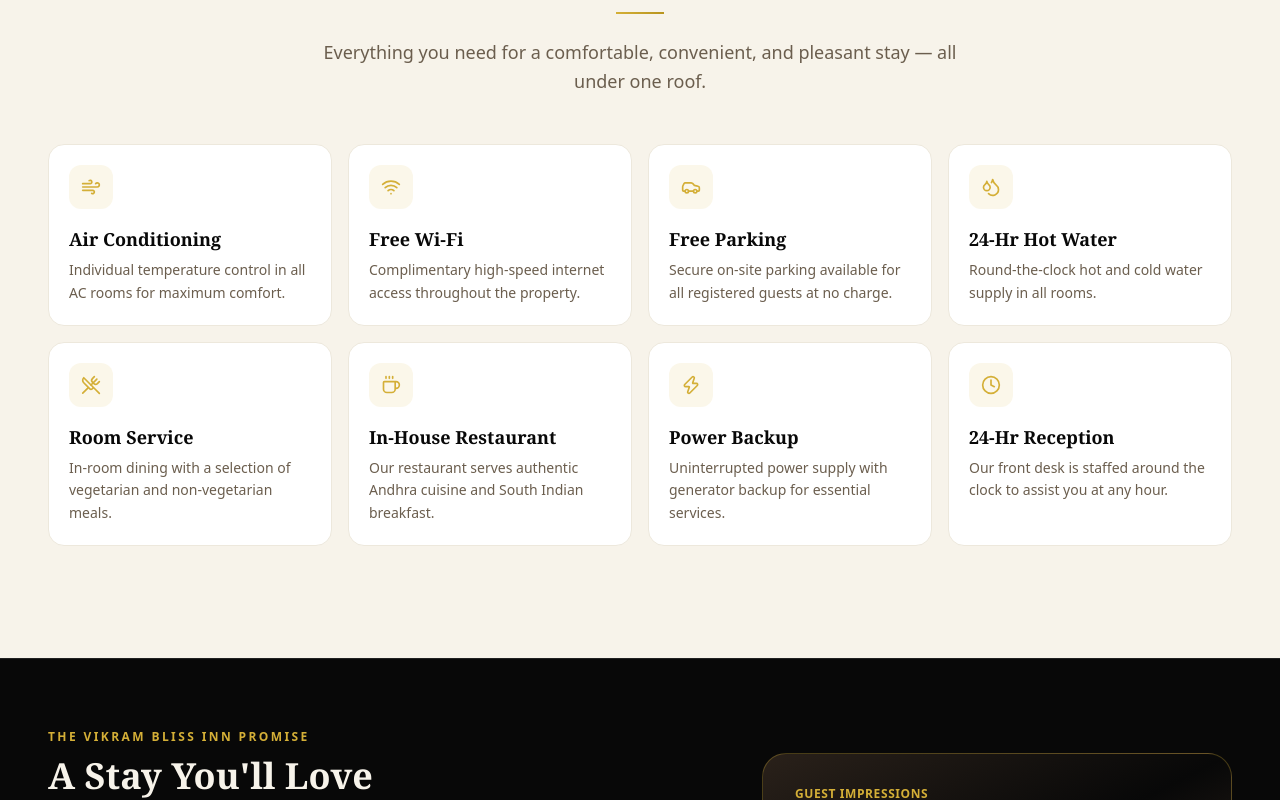
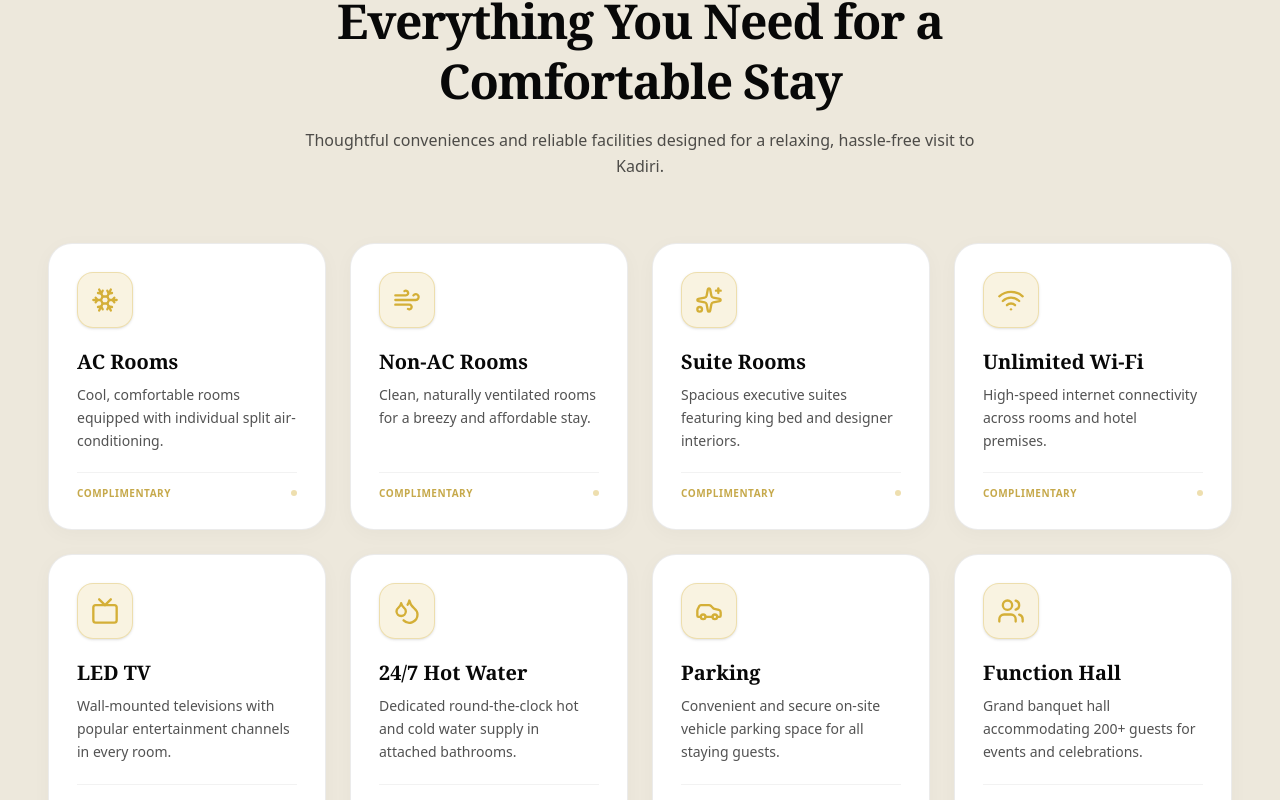
Before and after one commit to Mallem8704/vikram, a Next.js app: page / in a window 1280 px wide. Shown: the part 2820-3620 px from the top of the page. Built offline with nearby package versions, Linux system fonts and the light colour scheme.

Commit message:
feat: build premium Amenities section with cream background, black text, gold icon accents, and 4/2/2 responsive grid

```diff
--- a/components/Amenities.tsx
+++ b/components/Amenities.tsx
@@ -1,31 +1,138 @@
-import AmenityCard from "@/components/AmenityCard";
-import SectionHeading from "@/components/SectionHeading";
-import { amenities } from "@/lib/data/amenities";
+import {
+  Snowflake,
+  Wind,
+  Sparkles,
+  Wifi,
+  Tv,
+  Droplets,
+  Car,
+  Users,
+} from "lucide-react";
+import { cn } from "@/lib/utils";
+
+export interface AmenityItem {
+  name: string;
+  description: string;
+  icon: React.ComponentType<{ className?: string }>;
+}
+
+export const AMENITY_ITEMS: AmenityItem[] = [
+  {
+    name: "AC Rooms",
+    description: "Cool, comfortable rooms equipped with individual split air-conditioning.",
+    icon: Snowflake,
+  },
+  {
+    name: "Non-AC Rooms",
+    description: "Clean, naturally ventilated rooms for a breezy and affordable stay.",
+    icon: Wind,
+  },
+  {
+    name: "Suite Rooms",
+    description: "Spacious executive suites featuring king bed and designer interiors.",
+    icon: Sparkles,
+  },
+  {
+    name: "Unlimited Wi-Fi",
+    description: "High-speed internet connectivity across rooms and hotel premises.",
+    icon: Wifi,
+  },
+  {
+    name: "LED TV",
+    description: "Wall-mounted televisions with popular entertainment channels in every room.",
+    icon: Tv,
+  },
+  {
+    name: "24/7 Hot Water",
+    description: "Dedicated round-the-clock hot and cold water supply in attached bathrooms.",
+    icon: Droplets,
+  },
+  {
+    name: "Parking",
+    description: "Convenient and secure on-site vehicle parking space for all staying guests.",
+    icon: Car,
+  },
+  {
+    name: "Function Hall",
+    description: "Grand banquet hall accommodating 200+ guests for events and celebrations.",
+    icon: Users,
+  },
+];
 
 interface AmenitiesProps {
-  /** Show all amenities or just a preview subset */
   preview?: boolean;
+  className?: string;
+  id?: string;
 }
 
-export default function Amenities({ preview = false }: AmenitiesProps) {
-  const displayed = preview ? amenities.slice(0, 8) : amenities;
+export default function Amenities({
+  className,
+  id = "amenities",
+}: AmenitiesProps) {
+  return (
+    <section
+      id={id}
+      className={cn(
+        "section-padding bg-cream text-black border-y border-black/10 scroll-mt-20",
+        className
+      )}
+    >
+      <div className="section-container">
+        {/* Section Header */}
+        <div className="text-center max-w-3xl mx-auto mb-12 sm:mb-16">
+          <div className="inline-flex items-center gap-2 mb-3">
+            <span className="w-5 h-0.5 bg-gold rounded-full" />
+            <p className="text-gold-dark text-xs font-sans font-semibold tracking-[0.25em] uppercase">
+              HOTEL COMFORTS & FACILITIES
+            </p>
+            <span className="w-5 h-0.5 bg-gold rounded-full" />
+          </div>
 
-  return (
-    <section id="amenities" className="section-padding bg-ivory scroll-mt-20">
-      <div className="section-container">
-        <SectionHeading
-          eyebrow="What We Offer"
-          title="Hotel Amenities"
-          subtitle="Everything you need for a comfortable, convenient, and pleasant stay — all under one roof."
-          align="center"
-          theme="light"
-          className="mb-12"
-        />
+          <h2 className="font-serif text-3xl sm:text-4xl md:text-5xl font-bold text-black tracking-tight leading-tight mb-4">
+            Everything You Need for a Comfortable Stay
+          </h2>
 
-        <div className="grid grid-cols-1 sm:grid-cols-2 lg:grid-cols-3 xl:grid-cols-4 gap-4">
-          {displayed.map((amenity) => (
-            <AmenityCard key={amenity.id} amenity={amenity} variant="default" theme="light" />
-          ))}
+          <p className="font-sans text-sm sm:text-base text-black/70 leading-relaxed max-w-2xl mx-auto">
+            Thoughtful conveniences and reliable facilities designed for a relaxing, hassle-free visit to Kadiri.
+          </p>
+        </div>
+
+        {/* Responsive Grid: Desktop 4 cols, Tablet 2 cols, Mobile 2 cols */}
+        <div className="grid grid-cols-2 md:grid-cols-2 lg:grid-cols-4 gap-4 sm:gap-6">
+          {AMENITY_ITEMS.map((item) => {
+            const Icon = item.icon;
+            return (
+              <div
+                key={item.name}
+                className="group relative flex flex-col justify-between p-5 sm:p-7 rounded-2xl sm:rounded-3xl bg-white border border-black/8 hover:border-gold/50 shadow-[0_4px_20px_rgba(0,0,0,0.03)] hover:shadow-[0_12px_28px_rgba(212,175,55,0.18)] hover:-translate-y-1.5 transition-all duration-300 cursor-default"
+              >
+                <div>
+                  {/* Gold Icon Accent */}
+                  <div className="w-12 h-12 sm:w-14 sm:h-14 rounded-2xl bg-gold/15 border border-gold/30 flex items-center justify-center mb-4 sm:mb-5 group-hover:bg-gold transition-all duration-300 shadow-sm">
+                    <Icon className="w-6 h-6 sm:w-7 sm:h-7 text-gold group-hover:text-black transition-colors duration-300" />
+                  </div>
+
+                  {/* Amenity Title in Black Text */}
+                  <h3 className="font-serif text-lg sm:text-xl font-bold text-black group-hover:text-gold-dark transition-colors duration-200 mb-1.5 sm:mb-2">
+                    {item.name}
+                  </h3>
+
+                  {/* Short Authentic Description */}
+                  <p className="font-sans text-xs sm:text-sm text-black/70 leading-relaxed">
+                    {item.description}
+                  </p>
+                </div>
+
+                {/* Subtle bottom decorative accent */}
+                <div className="mt-4 sm:mt-5 pt-3 border-t border-black/5 flex items-center justify-between">
+                  <span className="text-[10px] font-sans font-semibold tracking-wider uppercase text-gold-dark/80">
+                    Complimentary
+                  </span>
+                  <span className="w-1.5 h-1.5 rounded-full bg-gold/40 group-hover:bg-gold transition-colors" />
+                </div>
+              </div>
+            );
+          })}
         </div>
       </div>
     </section>
--- a/components/AmenityCard.tsx
+++ b/components/AmenityCard.tsx
@@ -11,6 +11,9 @@ import {
   Shield,
   MapPin,
   WashingMachine,
+  Snowflake,
+  Tv,
+  Users,
 } from "lucide-react";
 import { cn } from "@/lib/utils";
 import type { Amenity } from "@/types";
@@ -29,6 +32,9 @@ const IconRegistry: Record<string, React.ComponentType<{ className?: string }>>
   Shield,
   MapPin,
   WashingMachine,
+  Snowflake,
+  Tv,
+  Users,
 };
 
 interface AmenityCardProps {
--- a/lib/data/amenities.ts
+++ b/lib/data/amenities.ts
@@ -2,94 +2,66 @@ import type { Amenity } from "@/types";
 
 export const amenities: Amenity[] = [
   {
-    id: "ac",
-    icon: "Wind",
-    label: "Air Conditioning",
-    description: "Individual temperature control in all AC rooms for maximum comfort.",
+    id: "ac-rooms",
+    icon: "Snowflake",
+    label: "AC Rooms",
+    description: "Cool, comfortable rooms equipped with individual split air-conditioning.",
     category: "comfort",
   },
   {
-    id: "wifi",
+    id: "non-ac-rooms",
+    icon: "Wind",
+    label: "Non-AC Rooms",
+    description: "Clean, naturally ventilated rooms for a breezy and affordable stay.",
+    category: "comfort",
+  },
+  {
+    id: "suite-rooms",
+    icon: "Sparkles",
+    label: "Suite Rooms",
+    description: "Spacious executive suites featuring king bed and designer interiors.",
+    category: "comfort",
+  },
+  {
+    id: "unlimited-wifi",
     icon: "Wifi",
-    label: "Free Wi-Fi",
-    description: "Complimentary high-speed internet access throughout the property.",
+    label: "Unlimited Wi-Fi",
+    description: "High-speed internet connectivity across rooms and hotel premises.",
     category: "facilities",
+  },
+  {
+    id: "led-tv",
+    icon: "Tv",
+    label: "LED TV",
+    description: "Wall-mounted televisions with popular entertainment channels in every room.",
+    category: "facilities",
+  },
+  {
+    id: "hot-water",
+    icon: "Droplets",
+    label: "24/7 Hot Water",
+    description: "Dedicated round-the-clock hot and cold water supply in attached bathrooms.",
+    category: "comfort",
   },
   {
     id: "parking",
     icon: "Car",
-    label: "Free Parking",
-    description: "Secure on-site parking available for all registered guests at no charge.",
+    label: "Parking",
+    description: "Convenient and secure on-site vehicle parking space for all staying guests.",
     category: "facilities",
   },
   {
-    id: "hotwater",
-    icon: "Droplets",
-    label: "24-Hr Hot Water",
-    description: "Round-the-clock hot and cold water supply in all rooms.",
-    category: "comfort",
-  },
-  {
-    id: "roomservice",
-    icon: "UtensilsCrossed",
-    label: "Room Service",
-    description: "In-room dining with a selection of vegetarian and non-vegetarian meals.",
-    category: "dining",
-  },
-  {
-    id: "restaurant",
-    icon: "Coffee",
-    label: "In-House Restaurant",
-    description: "Our restaurant serves authentic Andhra cuisine and South Indian breakfast.",
-    category: "dining",
-  },
-  {
-    id: "power",
-    icon: "Zap",
-    label: "Power Backup",
-    description: "Uninterrupted power supply with generator backup for essential services.",
+    id: "function-hall",
+    icon: "Users",
+    label: "Function Hall",
+    description: "Grand banquet hall accommodating 200+ guests for events and celebrations.",
     category: "facilities",
-  },
-  {
-    id: "reception",
-    icon: "Clock",
-    label: "24-Hr Reception",
-    description: "Our front desk is staffed around the clock to assist you at any hour.",
-    category: "services",
-  },
-  {
-    id: "housekeeping",
-    icon: "Sparkles",
-    label: "Daily Housekeeping",
-    description: "Professional housekeeping services provided every day for all rooms.",
-    category: "services",
-  },
-  {
-    id: "laundry",
-    icon: "WashingMachine",
-    label: "Laundry Service",
-    description: "On-request laundry and ironing service with quick turnaround.",
-    category: "services",
-  },
-  {
-    id: "cctv",
-    icon: "Shield",
-    label: "CCTV Security",
-    description: "24-hour CCTV surveillance ensuring safety and security on all premises.",
-    category: "facilities",
-  },
-  {
-    id: "travel",
-    icon: "MapPin",
-    label: "Travel Assistance",
-    description: "Local sightseeing guidance, cab arrangements, and travel tips from our staff.",
-    category: "services",
   },
 ];
 
 export const amenitiesByCategory = {
   comfort: amenities.filter((a) => a.category === "comfort"),
-  dining: amenities.filter((a) => a.category === "dining"),
+  dining: [],
   facilities: amenities.filter((a) => a.category === "facilities"),
-  services: amenities.filter((a) => a.category === "services"),
+  services: [],
 };
```
